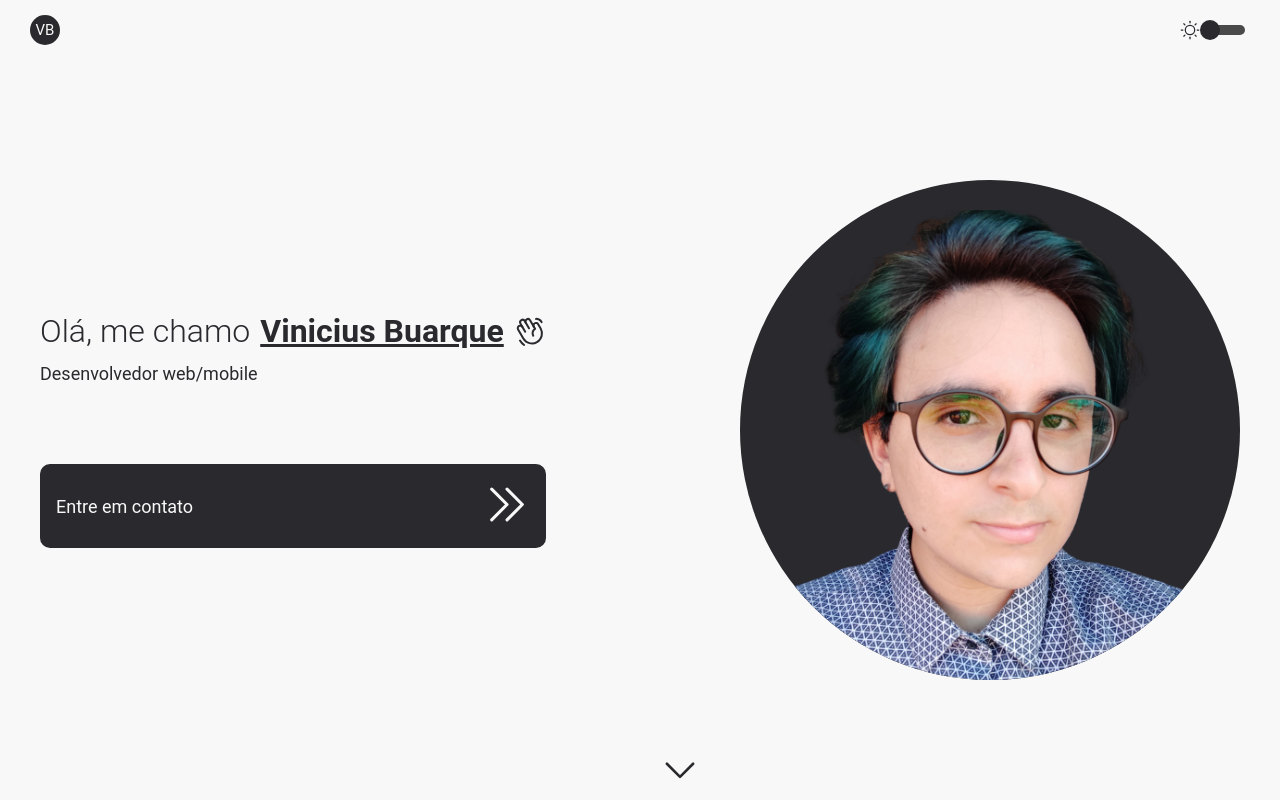
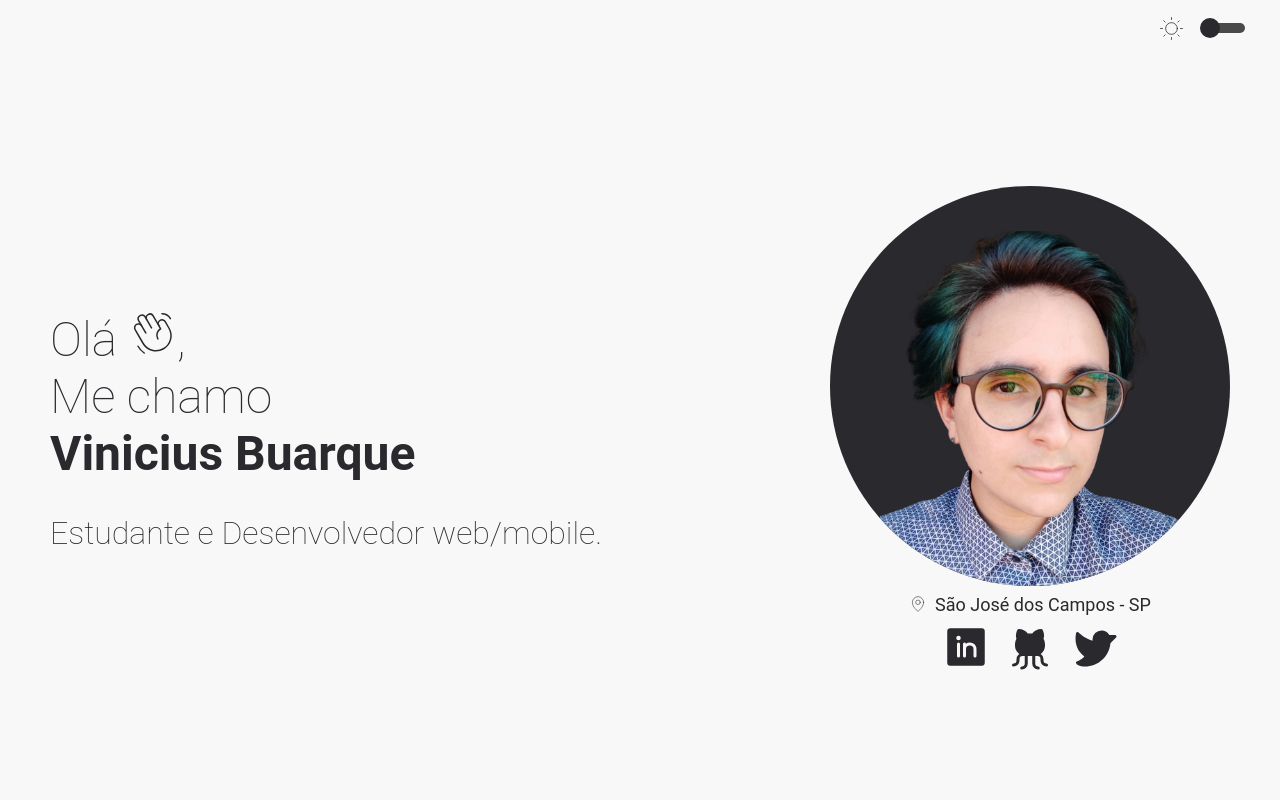
Before and after one commit to vbuarque/my-portfolio, a React (Create React App) app: page / in a window 1280 px wide. Built offline with nearby package versions, Linux system fonts and the light colour scheme.

Commit message:
modificando o design

```diff
--- a/public/index.html
+++ b/public/index.html
@@ -2,12 +2,12 @@
 <html lang="en">
   <head>
     <meta charset="utf-8" />
-    <link rel="icon" href="%PUBLIC_URL%/favicon.ico" />
+    <link rel="icon" href="%PUBLIC_URL%/Logo.svg" />
     <meta name="viewport" content="width=device-width, initial-scale=1" />
     <meta name="theme-color" content="#000000" />
     <meta
       name="description"
-      content="Web site created using create-react-app"
+      content="Portifólio pessoal Vinicius Buarque"
     />
     <link rel="apple-touch-icon" href="%PUBLIC_URL%/logo192.png" />
     <!--
@@ -24,7 +24,7 @@
       work correctly both with client-side routing and a non-root public URL.
       Learn how to configure a non-root public URL by running `npm run build`.
     -->
-    <title>React App</title>
+    <title>VB | Web/mobile Dev</title>
   </head>
   <body>
     <noscript>You need to enable JavaScript to run this app.</noscript>
--- a/src/components/Avatar/index.tsx
+++ b/src/components/Avatar/index.tsx
@@ -1,11 +1,9 @@
-import { Container, ContainerAvatar} from "./styles";
+import { ContainerAvatar } from "./styles";
 import MeAvatar from '../../assets/meAvatar.png';
 export function Avatar() {
     return (
-        <Container>
-            <ContainerAvatar>
-                <img src={MeAvatar} alt="Avatar" />
-            </ContainerAvatar>
-        </Container>
+        <ContainerAvatar>
+            <img src={MeAvatar} alt="Avatar" />
+        </ContainerAvatar>
     )
 }
--- a/src/components/Avatar/styles.ts
+++ b/src/components/Avatar/styles.ts
@@ -1,39 +1,20 @@
 import styled from "styled-components"
 
-export const Container = styled.div`
+export const ContainerAvatar = styled.div`
     display: flex;
+    justify-content: center;
     align-items: center;
-    justify-content: center;
-    height:calc(100vh - 60px);
-`
-export const ContainerAvatar = styled.div`
-    position: relative;
-    width: 500px;
-    height: 500px;
+    width: 400px;
+    height: 400px;
     background-color: ${props => props.theme.colors.avatar};
 
-    border-radius: 9999px;
+    border-radius: 999px;
     overflow: hidden;
 
-    img {
-        width: 400px;
-        height: 530px;
-        position: absolute;
-        top: 30px;
-        left: 50px;
-    }
-
-    @media (max-width: 1200px) {
-        width: 400px;
+    img{
         height: 400px;
-
-        img {
-            width: 300px;
-            height: 430px;
-            position: absolute;
-            top: 30px;
-            left: 50px;
-        }
+        position: relative;
+        top: 45px;
     }
 
     @media (max-width: 1080px) {
@@ -41,11 +22,18 @@ export const ContainerAvatar = styled.div`
         height: 300px;
 
         img {
-            width: 250px;
+
             height: 330px;
-            position: absolute;
-            top: 30px;
-            left: 30px;
+        }
+    }
+
+    @media (max-width: 400px) {
+        width: 250px;
+        height: 250px;
+
+        img {
+
+            height: 250px;
         }
     }
 `
--- a/src/components/Button/index.tsx
+++ /dev/null
@@ -1,22 +0,0 @@
-import {Button as StyledButton, Heading, Text, Icon} from './styles';
-import { ButtonHTMLAttributes } from 'react';
-
-type Props = ButtonHTMLAttributes<HTMLButtonElement> & {
-    title: string;
-    icon: JSX.Element;
-};
-
-export default function Button({ title, icon, ...rest }: Props) {
-    return(
-        <StyledButton {...rest}>
-            <Heading>
-                <Text>
-                    {title}
-                </Text>
-            </Heading>
-            <Icon>
-                {icon}
-            </Icon>
-        </StyledButton>
-    )
-}
--- a/src/components/Button/styles.ts
+++ /dev/null
@@ -1,29 +0,0 @@
-import styled from "styled-components";
-
-export const Button = styled.button`
-    display: flex;
-    align-items: center;
-    justify-content: space-between;
-
-    width: 100%;
-    padding: 16px;
-
-    border-radius: 10px;
-    border: none;
-
-    background-color: ${props => props.theme.colors.button};
-    color: ${props => props.theme.colors.buttonText};
-
-    cursor: pointer;
-
-`;
-
-export const Heading = styled.div`
-    font-size: 18px;
-    font-family: 'Roboto', sans-serif;
-    font-weight: 400;
-`;
-
-export const Text = styled.span``;
-
-export const Icon = styled.div``;
--- a/src/components/Header/index.tsx
+++ b/src/components/Header/index.tsx
@@ -1,6 +1,6 @@
 import { useContext } from 'react';
 
-import {Container, ContainerIcon, HeaderTitle} from './styles';
+import {Container, ContainerIcon, IconSpacing, SwitchContainer} from './styles';
 import Switch from 'react-switch';
 import { ThemeContext } from 'styled-components';
 import { shade } from 'polished';
@@ -15,13 +15,11 @@ export function Header({ toggleTheme }: Props) {
 
     return (
         <Container>
-            <HeaderTitle>
-                <span>VB</span>
-            </HeaderTitle>
-
             <ContainerIcon>
-                    {title === 'light' ? <Sun width={20} height={20}/> : <Moon width={20} height={20}/>}
-
+                <IconSpacing>
+                    {title === 'light' ? <Sun size={25} weight="thin"/> : <Moon size={25} weight="thin"/>}
+                </IconSpacing>
+                <SwitchContainer>
                     <Switch
                     onChange={toggleTheme}
                     checked={title === 'dark'}
@@ -35,6 +33,7 @@ export function Header({ toggleTheme }: Props) {
                     offColor={shade(0.7, colors.secondary)}
                     onColor={colors.secondary}
                 />
+                </SwitchContainer>
             </ContainerIcon>
 
 
--- a/src/components/Header/styles.ts
+++ b/src/components/Header/styles.ts
@@ -5,7 +5,7 @@ export const Container = styled.div`
     padding: 0 30px;
     display: flex;
     align-items: center;
-    justify-content: space-between;
+    justify-content: flex-end;
     color: ${props => props.theme.colors.text};
 `;
 
@@ -15,15 +15,8 @@ export const ContainerIcon = styled.div`
     justify-content: center;
 `;
 
-export const HeaderTitle = styled.div`
-    width: 30px;
-    height: 30px;
-    display: flex;
-    align-items: center;
-    justify-content: center;
-    border-radius: 99999px;
-    background: ${props => props.theme.colors.avatar};
+export const IconSpacing = styled.div`
+    margin-right: 16px;
+`;
 
-    font-size: 15px;
-    color: ${props => props.theme.colors.buttonText};
-`;
+export const SwitchContainer = styled.div``;
--- a/src/pages/index.tsx
+++ b/src/pages/index.tsx
@@ -1,39 +1,80 @@
 import { Avatar } from "../components/Avatar";
-import { Container, LeftContent, RightContent, SpanTitle, SpanSubtitle, MainContent, Footer, Button as ButtonStyled} from "./styles";
+import {
+  Container,
+  Main,
+  Section,
+  SectionAvatar,
+  Title,
+  TextPrimary,
+  TextSecondary,
+  TextThird,
+  ContainerText,
+  Subtitle,
+  TextSubtitle,
+  AvatarSubtitle,
+  AvatarTextSubtitle,
+  SectionContact,
+  LinkedinLink,
+  GithubLink,
+  TwitterLink
+ } from "./styles";
 
-import { HandWaving, CaretDown, CaretDoubleRight } from 'phosphor-react';
-import Button from "../components/Button";
+import { HandWaving, MapPin, LinkedinLogo, GithubLogo, TwitterLogo } from 'phosphor-react';
+
 
 
 export default function MainPage() {
   return (
     <Container>
-      <MainContent>
-        <LeftContent>
-            <SpanTitle>
-              Olá, me chamo <b><u>Vinicius Buarque</u></b>
-              <HandWaving />
-            </SpanTitle>
+      <Main>
+        <Section>
+          <Title>
+            <TextPrimary>
+              Olá <HandWaving size={48} weight="thin"/>,
+            </TextPrimary>
 
-            <SpanSubtitle>
-              Desenvolvedor web/mobile
-            </SpanSubtitle>
+            <TextSecondary>
+              Me chamo
+            </TextSecondary>
 
-            <a href="https://linktr.ee/vbuarque">
-              <Button title="Entre em contato" icon={<CaretDoubleRight width={49} height={49}/>} />
-            </a>
-        </LeftContent>
+            <ContainerText>
+              <TextThird>
+                Vinicius Buarque
+              </TextThird>
+            </ContainerText>
+          </Title>
 
-        <RightContent>
-            <Avatar />
-        </RightContent>
+          <Subtitle>
+            <TextSubtitle>
+              Estudante e Desenvolvedor web/mobile.
+            </TextSubtitle>
+          </Subtitle>
+        </Section>
 
-        <Footer>
-          <ButtonStyled>
-            <CaretDown />
-          </ButtonStyled>
-        </Footer>
-      </MainContent>
+        <SectionAvatar>
+          <Avatar />
+          <AvatarSubtitle>
+              <MapPin size={18} weight="thin"/>
+              <AvatarTextSubtitle>
+                São José dos Campos - SP
+              </AvatarTextSubtitle>
+          </AvatarSubtitle>
+
+          <SectionContact>
+              <LinkedinLink href='https://www.linkedin.com/in/vbgusmao/' target='_blank'>
+                <LinkedinLogo size={48} weight="fill"/>
+              </LinkedinLink>
+
+              <GithubLink href='https://github.com/vbuarque' target='_blank'>
+                <GithubLogo size={48} weight="fill"/>
+              </GithubLink>
+
+              <TwitterLink href='https://twitter.com/vbuarqu3' target='_blank'>
+                  <TwitterLogo size={48} weight="fill"/>
+              </TwitterLink>
+          </SectionContact>
+        </SectionAvatar>
+      </Main>
     </Container>
   );
 }
--- a/src/pages/styles.ts
+++ b/src/pages/styles.ts
@@ -3,65 +3,99 @@ import styled from "styled-components";
 export const Container = styled.div`
     display: flex;
     flex: 1;
-`
-export const MainContent = styled.main`
+`;
+
+export const Main = styled.main`
     display: flex;
-    flex: 1;
     align-items: center;
     justify-content: space-between;
-    padding: 0 40px;
-`
 
-export const LeftContent = styled.aside`
+    width: 100%;
+    height: calc(100vh - 60px);
+
+    padding: 0px 50px 0px 50px;
+
+    @media (max-width: 975px) {
+        justify-content: center;
+        flex-direction: column-reverse;
+    }
+`;
+
+export const Section = styled.section`
     display: flex;
     flex-direction: column;
-    justify-content: center;
+`;
 
-    a {
-        text-decoration: none;
-    }
-`
-export const SpanTitle = styled.span`
+export const Title = styled.div`
+    display: flex;
+    flex-direction: column;
+    width: 100%;
+`;
+
+export const TextPrimary  = styled.span`
+    font-size: 48px;
+    font-weight: 100;
+`;
+
+export const TextSecondary = styled.span`
+    font-size: 48px;
+    font-weight: 100;
+`;
+
+export const TextThird  = styled.span`
+    font-size: 48px;
+    font-weight: bold;
+`;
+
+export const ContainerText = styled.div`
     display: flex;
     align-items: center;
+`;
 
+export const Subtitle = styled.div`
+    margin-top: 32px;
+`;
+
+export const TextSubtitle = styled.span`
     font-size: 32px;
-    font-weight: 300;
+    font-weight: 100;
+`;
 
-    b{
-        margin: 0 10px 0 10px;
-    }
-`
-
-export const SpanSubtitle = styled.span`
-    font-size: 18px;
-    margin: 13px 0 80px 0;
-`
-
-export const RightContent = styled.aside`
-
-`
-
-export const Footer = styled.footer`
+export const SectionAvatar = styled.section`
     display: flex;
     align-items: center;
-    justify-content: center;
-    width: 100%;
-    position: fixed;
-    bottom: 0;
-`
+    flex-direction: column;
+`;
 
-export const Button = styled.button`
-    border: none;
-    background: none;
-    cursor: pointer;
-    outline: none;
-    font-size: 42px;
-    color: ${props => props.theme.colors.button};
-    transition: all 5s;
+export const AvatarSubtitle = styled.div`
+    display: flex;
+    align-items: center;
+    margin-top: 8px;
+`;
 
-    &:hover {
-        position: relative;
-        top: -5px;
-    }
-`
+export const AvatarTextSubtitle = styled.span`
+    margin-left: 8px;
+    font-size: 18px;
+`;
+
+export const SectionContact = styled.section`
+    margin-top: 8px;
+`;
+
+export const LinkedinLink = styled.a`
+    text-decoration: none;
+    color: ${props => props.theme.colors.text};
+    margin: 8px;
+`;
+
+export const GithubLink = styled.a`
+    text-decoration: none;
+    color: ${props => props.theme.colors.text};
+    margin: 8px;
+`;
+
+export const TwitterLink = styled.a`
+    text-decoration: none;
+    color: ${props => props.theme.colors.text};
+    margin: 8px;
+`;
--- a/src/styles/global.ts
+++ b/src/styles/global.ts
@@ -1,6 +1,8 @@
 import { createGlobalStyle } from 'styled-components';
 
 export default createGlobalStyle`
+@import url('https://fonts.googleapis.com/css2?family=Roboto:wght@100;700&display=swap');
+
     *{
         margin: 0;
         padding: 0;
@@ -10,7 +12,7 @@ export default createGlobalStyle`
 
     body{
         background: ${props => props.theme.colors.background};
-        font-size: 14px;
+        font-size: 16px;
         font-family: 'Roboto', sans-serif;
         color: ${props => props.theme.colors.text};
         transition: all 0.3s;
```
Also changed, not shown: public/Logo.svg (added).
